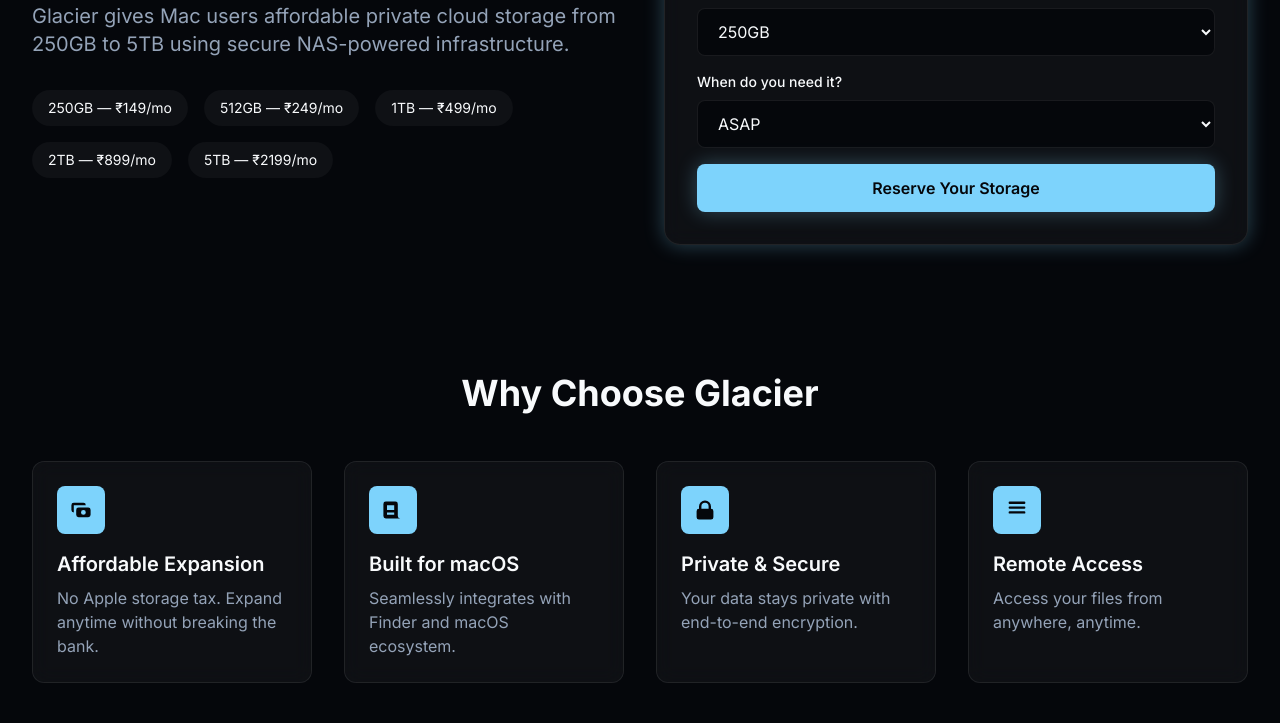
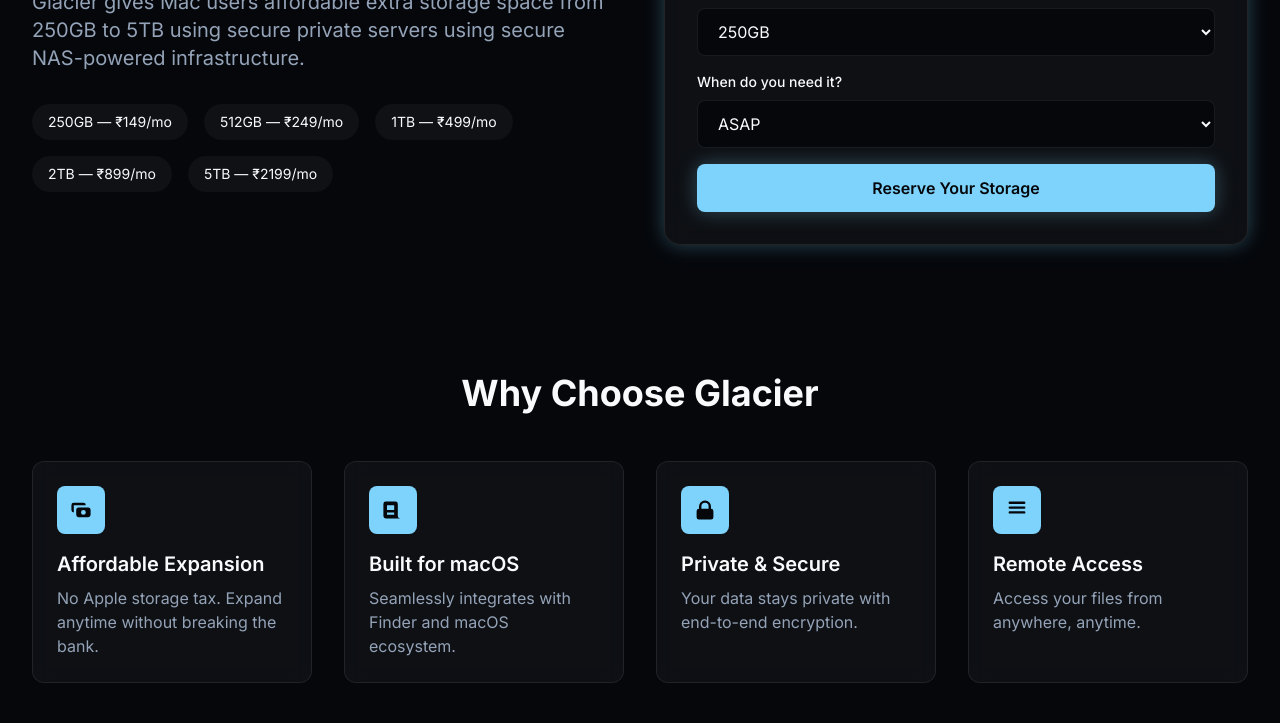
Before and after one commit to unrollloop/glacier, a website: page index.html in a window 1280 px wide. Shown: the part 377-1100 px from the top of the page. Drawn offline with nearby package versions, Linux system fonts and the light colour scheme.

Commit message:
Tagline ehancement
enhance the tag line on landing page

```diff
--- a/index.html
+++ b/index.html
@@ -78,7 +78,7 @@
             Expand Your Mac Storage Without Paying Apple Prices
           </h1>
           <p class="text-xl text-glacier-muted mb-8">
-            Glacier gives Mac users affordable private cloud storage from 250GB to 5TB using secure NAS-powered infrastructure.
+            Glacier gives Mac users affordable extra storage space from 250GB to 5TB using secure private servers using secure NAS-powered infrastructure.
           </p>
           <div class="flex flex-wrap gap-4 mb-8">
             <span class="px-4 py-2 bg-glacier-card rounded-full text-sm">250GB — ₹149/mo</span>
```
